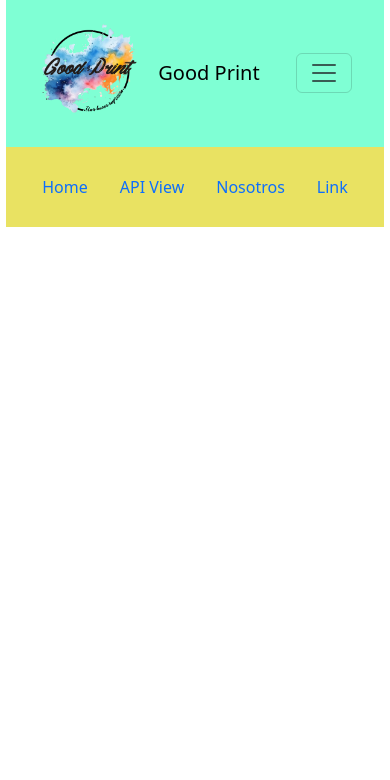
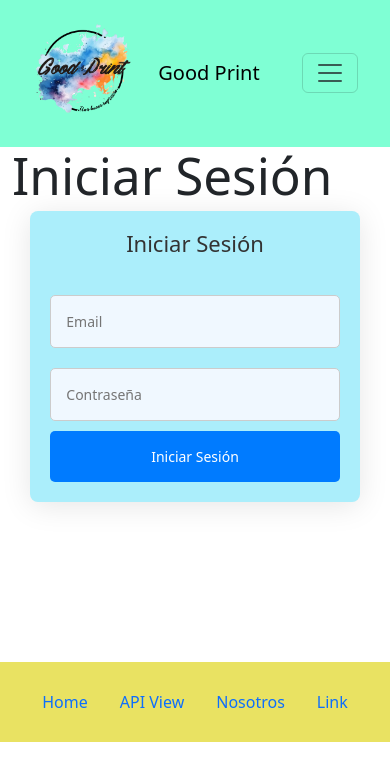
Before and after one commit to Jonayj0/Good-Print, a React (Vite) app in the folder frontend/my-react-app/: page /login in a window 390 px wide. Shown: the top 780 px of the page. Built offline with nearby package versions, Linux system fonts and the light colour scheme; no server answers.

Commit message:
funciona ruta protegida admin muestra productos

```diff
--- a/frontend/my-react-app/src/App.jsx
+++ b/frontend/my-react-app/src/App.jsx
@@ -6,6 +6,9 @@ import Navbar from './components/navbar';
 import Footer from './components/footer';
 import ProductDetails from './views/productDetails';
 import ReservationPage from './views/reservationPage';
+import LoginView from './views/loginView';
+import AdminProducts from './views/adminProducts';
+import ProtectedRoute from './components/ProtectedRoute';
 
 function App() {
   return (
@@ -18,6 +21,8 @@ function App() {
           <Route path="/nosotros" element={<Nosotros />} />
           <Route path="/product-details" element={<ProductDetails />} />
           <Route path="/reservar/:id/:name" element={<ReservationPage />} />
+          <Route path="/login" element={<LoginView />} />
+          <Route path="/admin/products" element={<ProtectedRoute element={AdminProducts} />} />
         </Routes>
         <Footer />
       </div>
@@ -26,64 +31,3 @@ function App() {
 }
 
 export default App;
-
-
-
-
-
-// import { useState } from 'react'
-// import reactLogo from './assets/react.svg'
-// import viteLogo from '/vite.svg'
-// import './App.css'
-
-// function App() {
-//   const [count, setCount] = useState(0)
-
-//   return (
-//     <>
-//       <div>
-//         <a href="https://vitejs.dev" target="_blank">
-//           <img src={viteLogo} className="logo" alt="Vite logo" />
-//         </a>
-//         <a href="https://react.dev" target="_blank">
-//           <img src={reactLogo} className="logo react" alt="React logo" />
-//         </a>
-//       </div>
-//       <h1>Vite + React</h1>
-//       <div className="card">
-//         <button onClick={() => setCount((count) => count + 1)}>
-//           count is {count}
-//         </button>
-//         <p>
-//           Edit <code>src/App.jsx</code> and save to test HMR
-//         </p>
-//       </div>
-//       <p className="read-the-docs">
-//         Click on the Vite and React logos to learn more
-//       </p>
-//     </>
-//   )
-// }
-
-// export default App
-
-// import React, { useEffect, useState } from 'react';
-// import api from './api';
-
-// function App() {
-//   const [message, setMessage] = useState('');
-
-//   useEffect(() => {
-//     api.get('/')
-//       .then(response => setMessage(response.data.message))
-//       .catch(error => console.error(error));
-//   }, []);
-
-//   return (
-//     <div className="App">
-//       <h1>{message}</h1>
-//     </div>
-//   );
-// }
-
-// export default App;
--- /dev/null
+++ b/frontend/my-react-app/src/components/ProtectedRoute.jsx
@@ -0,0 +1,12 @@
+// src/components/ProtectedRoute.jsx
+import React from 'react';
+import { Navigate } from 'react-router-dom';
+
+const ProtectedRoute = ({ element: Element }) => {
+    const isAuthenticated = localStorage.getItem('token'); // Verifica si el token existe
+
+    // Si está autenticado, renderiza el componente, de lo contrario redirige a login
+    return isAuthenticated ? <Element /> : <Navigate to="/login" />;
+};
+
+export default ProtectedRoute;
--- /dev/null
+++ b/frontend/my-react-app/src/components/login.jsx
@@ -0,0 +1,58 @@
+import React, { useState } from 'react';
+import { useNavigate } from 'react-router-dom'; // Importa useNavigate
+import "../style/login.css"; // Asegúrate de importar el CSS
+
+const Login = () => {
+    const [email, setEmail] = useState('');
+    const [password, setPassword] = useState('');
+    const [error, setError] = useState(''); // Estado para manejar errores
+    const navigate = useNavigate(); // Usa useNavigate en lugar de useHistory
+
+    const handleLogin = async (e) => {
+        e.preventDefault();
+
+        const response = await fetch('http://localhost:5000/login', {
+            method: 'POST',
+            headers: {
+                'Content-Type': 'application/json',
+            },
+            body: JSON.stringify({ email, password }),
+        });
+
+        if (response.ok) {
+            const { token } = await response.json();
+            localStorage.setItem('token', token); // Guarda el token
+            navigate('/admin/products'); // Redirige usando navigate
+        } else {
+            setError('Error en el inicio de sesión.'); // Establecer el mensaje de error
+        }
+    };
+
+    return (
+        <div className="login-container">
+            <h1 className="login-title">Iniciar Sesión</h1>
+            <form onSubmit={handleLogin}> {/* Cambia handleSubmit a handleLogin */}
+                <input
+                    type="text"
+                    placeholder="Email"
+                    className="login-input"
+                    value={email}
+                    onChange={(e) => setEmail(e.target.value)}
+                    required
+                />
+                <input
+                    type="password"
+                    placeholder="Contraseña"
+                    className="login-input"
+                    value={password}
+                    onChange={(e) => setPassword(e.target.value)}
+                    required
+                />
+                <input type="submit" value="Iniciar Sesión" className="login-button" />
+                {error && <p className="error-message">{error}</p>} {/* Mostrar mensaje de error */}
+            </form>
+        </div>
+    );
+};
+
+export default Login;
--- /dev/null
+++ b/frontend/my-react-app/src/style/login.css
@@ -0,0 +1,83 @@
+/* login.css */
+.login-container {
+    display: flex;
+    flex-direction: column; /* Alinea los elementos verticalmente */
+    justify-content: center; /* Centra verticalmente */
+    align-items: center; /* Centra horizontalmente */
+    background-color: #abeefb; /* Fondo suave */
+    border-radius: 8px; /* Bordes redondeados */
+    box-shadow: 0 4px 30px rgba(0, 0, 0, 0.1); /* Sombra suave */
+    padding: 40px 20px; /* Espaciado interno */
+    width: 90%; /* Ancho del contenedor */
+    max-width: 400px; /* Ancho máximo */
+    margin: auto; /* Centra el contenedor en la página */
+    transition: transform 0.3s; /* Transición suave al hover */
+    margin-bottom: 10rem;
+}
+
+.login-container:hover {
+    transform: scale(1.02); /* Efecto de escala al pasar el ratón */
+}
+
+.login-title {
+    text-align: center; /* Centramos el texto */
+    color: #333; /* Color del texto */
+    margin-bottom: 30px; /* Espacio debajo del título */
+    font-size: 26px; /* Tamaño de fuente */
+}
+
+.login-input {
+    width: 100%; /* Ancho completo */
+    padding: 15px; /* Espaciado interno */
+    margin: 10px 0; /* Espaciado superior e inferior */
+    border: 1px solid #ccc; /* Borde gris */
+    border-radius: 5px; /* Bordes redondeados */
+    font-size: 16px; /* Tamaño de fuente */
+    transition: border-color 0.3s; /* Transición suave */
+    background-color: aliceblue;
+    color: #414144;
+}
+
+.login-input:focus {
+    border-color: #007bff; /* Color de borde al hacer foco */
+    outline: none; /* Eliminar el borde de enfoque predeterminado */
+}
+
+.login-button {
+    width: 100%; /* Ancho completo */
+    padding: 15px; /* Espaciado interno */
+    background-color: #007bff; /* Color de fondo del botón */
+    color: white; /* Color del texto */
+    border: none; /* Sin borde */
+    border-radius: 5px; /* Bordes redondeados */
+    font-size: 16px; /* Tamaño de fuente */
+    cursor: pointer; /* Cambia el cursor al pasar el ratón */
+    transition: background-color 0.3s; /* Transición suave */
+}
+
+.login-button:hover {
+    background-color: #0056b3; /* Color más oscuro al pasar el ratón */
+}
+
+.error-message {
+    color: red; /* Color del texto de error */
+    margin-top: 10px; /* Espacio encima del mensaje de error */
+}
+
+@media (max-width: 600px) {
+    .login-container {
+        padding: 20px; /* Ajustar el espaciado en pantallas pequeñas */
+    }
+
+    .login-title {
+        font-size: 22px; /* Ajustar el tamaño del título en pantallas pequeñas */
+    }
+
+    .login-input {
+        font-size: 14px; /* Ajustar el tamaño de la fuente en pantallas pequeñas */
+    }
+
+    .login-button {
+        font-size: 14px; /* Ajustar el tamaño de la fuente en el botón en pantallas pequeñas */
+    }
+}
--- /dev/null
+++ b/frontend/my-react-app/src/views/adminProducts.jsx
@@ -0,0 +1,42 @@
+// src/views/adminProducts.jsx
+import React, { useEffect, useState } from 'react';
+
+const AdminProducts = () => {
+    const [products, setProducts] = useState([]);
+
+    useEffect(() => {
+        const fetchProducts = async () => {
+            const response = await fetch('http://localhost:5000/admin/products', {
+                headers: {
+                    'Authorization': `Bearer ${localStorage.getItem('token')}` // Incluye el token en la cabecera
+                }
+            });
+
+            if (response.ok) {
+                const data = await response.json();
+                setProducts(data);
+            } else {
+                console.error('Failed to fetch products');
+            }
+        };
+
+        fetchProducts();
+    }, []);
+
+    return (
+        <div className='container admin-products'>
+            <h1>Productos Administrativos</h1>
+            <ul>
+                {products.map(product => (
+                    <li key={product.id}>
+                        <h2>{product.name}</h2>
+                        <p>{product.description}</p>
+                        <p>Precio: ${product.price}</p>
+                    </li>
+                ))}
+            </ul>
+        </div>
+    );
+};
+
+export default AdminProducts;
--- /dev/null
+++ b/frontend/my-react-app/src/views/loginView.jsx
@@ -0,0 +1,14 @@
+// src/views/LoginView.jsx
+import React from 'react';
+import Login from '../components/login'; // Asegúrate de que la ruta sea correcta
+
+const LoginView = () => {
+    return (
+        <div className='container login-view'>
+            <h1>Iniciar Sesión</h1>
+            <Login />
+        </div>
+    );
+};
+
+export default LoginView;
```
